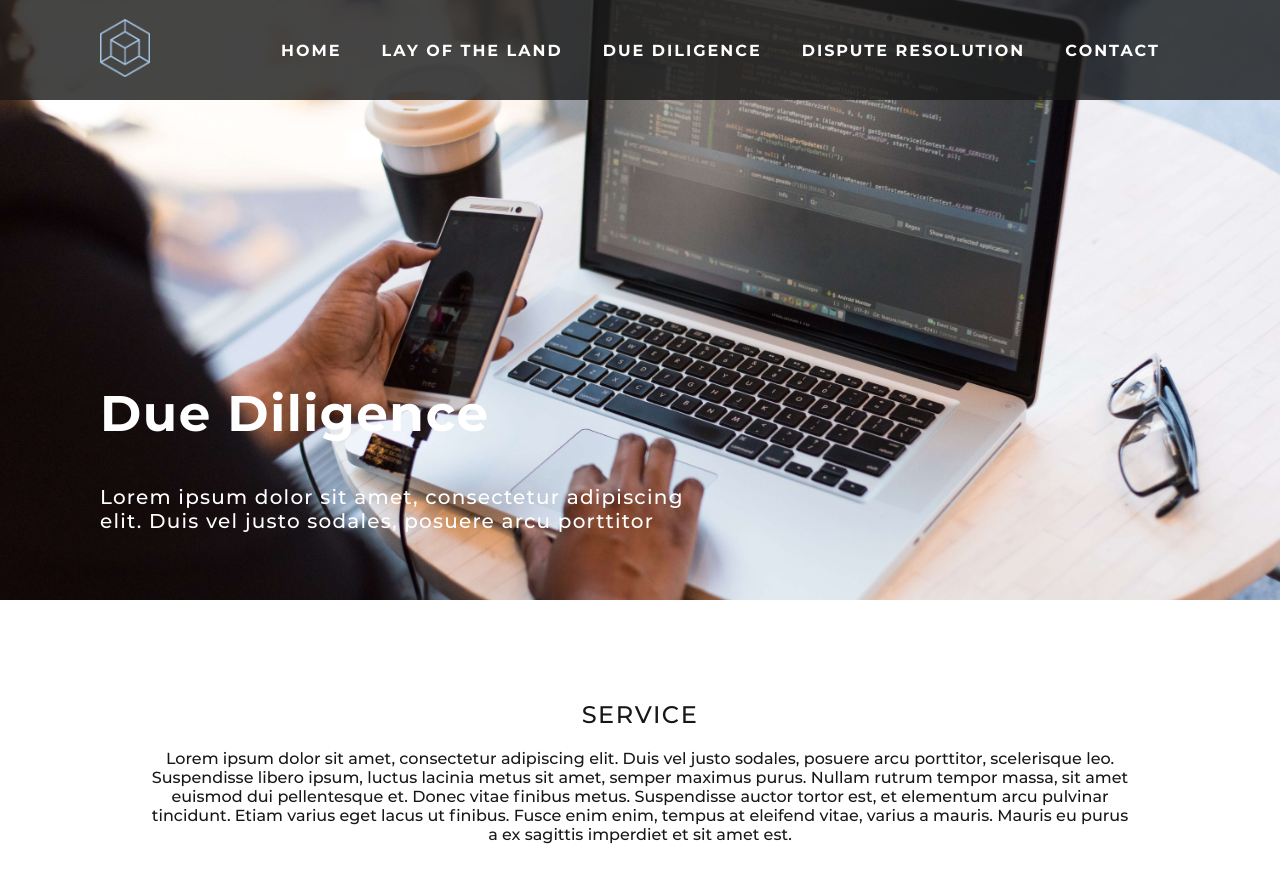
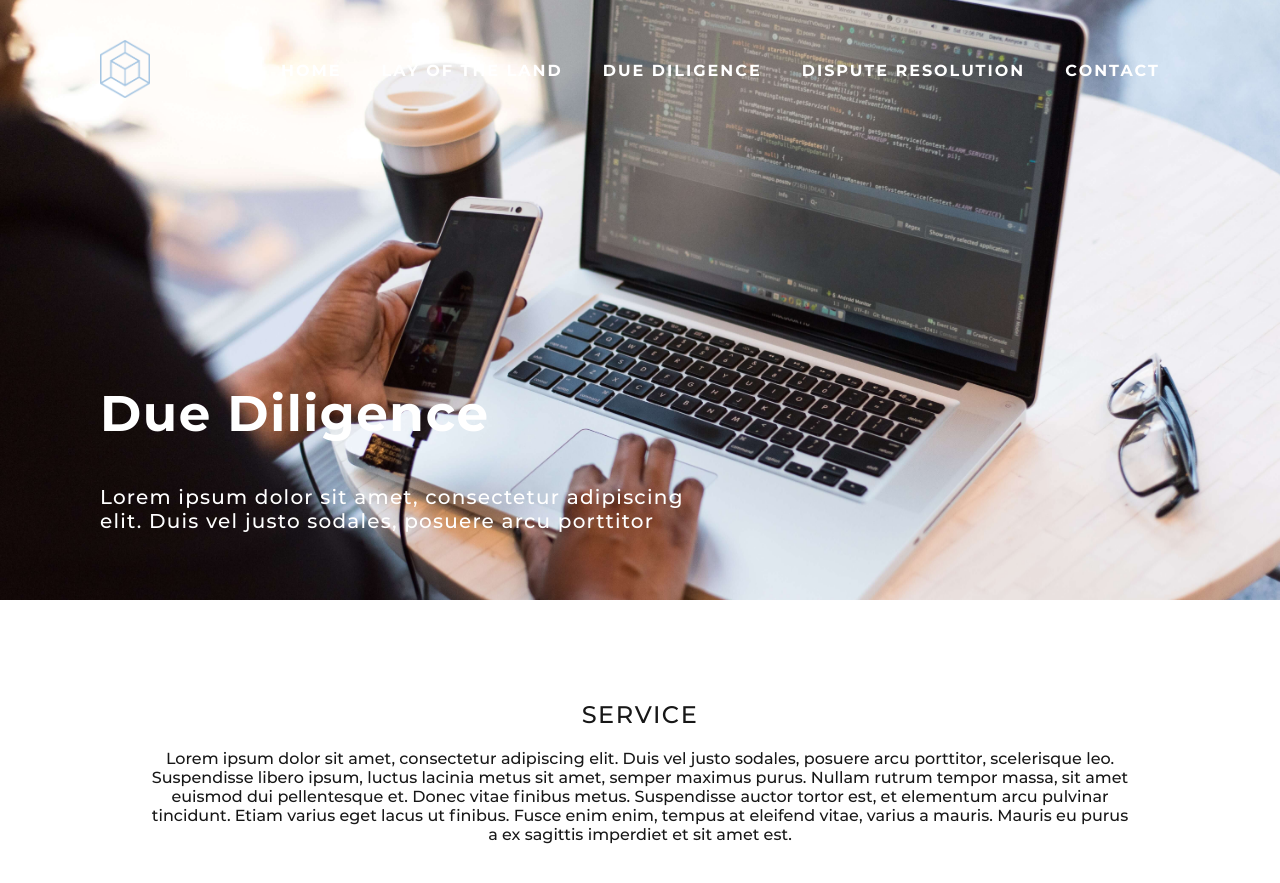
Before and after one commit to juliusyam/app-audits, a Jekyll site: the page built from due-diligence.markdown, in a window 1280 px wide and 900 px high. Shown: the top 883 px of the window. Built offline with Jekyll 4.4.1, drawn with Linux system fonts in a browser that asks for light colours; nearby versions of some CDN libraries.

Commit message:
background change

```diff
--- a/assets/css/style.css
+++ b/assets/css/style.css
@@ -43,16 +43,24 @@ button:focus {
     flex-direction: row;
     justify-content: space-between;
     align-items: center;
-    min-height: 100px;
-    padding: 0 100px;
-    background-color: none;
     position: sticky;
     transition: 0.5s ease all;
+    background-color: rgba(23,23,23,0);
+    padding: 40px 100px;
 }
 
-.navigation nav:hover {
+.navigation nav.scroll {
+    background-color: rgba(23,23,23,1);
+    padding: 10px 100px;
+}
+
+/* .navigation nav.scroll {
     background-color: rgba(23,23,23,0.8);
-}
+} */
+
+/* .navigation nav:hover {
+    background-color: rgba(23,23,23,0.8);
+} */
 
 .navigation {
     margin: 0 auto 0 auto;
@@ -93,6 +101,11 @@ nav li a {
     margin: 0 20px;
 }
 
+nav li a.scroll {
+    font-size: 12px;
+    letter-spacing: 1.5px;
+}
+
 button {
     cursor: pointer;
     outline: none;
@@ -124,6 +137,12 @@ ul {
 
 .nav-text img {
     width: 50px;
+    height: auto;
+    transition: 0.5s ease all;
+}
+
+.nav-text img.scroll {
+    width: 30px;
     height: auto;
 }
 
@@ -326,8 +345,7 @@ ul {
 
 @media (max-width: 1000px) and (orientation: portrait) {
     .navigation nav {
-        padding: 0 20px;
-        background-color: #171717;
+        padding: 0 20px !important;
         min-height: 60px;
     }
     .nav-text img {
@@ -358,8 +376,7 @@ ul {
 
 @media (max-width: 700px) {
     .navigation nav {
-        padding: 0 20px;
-        background-color: #171717;
+        padding: 0 20px !important;
         min-height: 60px;
     }
     .nav-text img {
```
Also changed, not shown: _layouts/default.html (+17 -0 lines).
